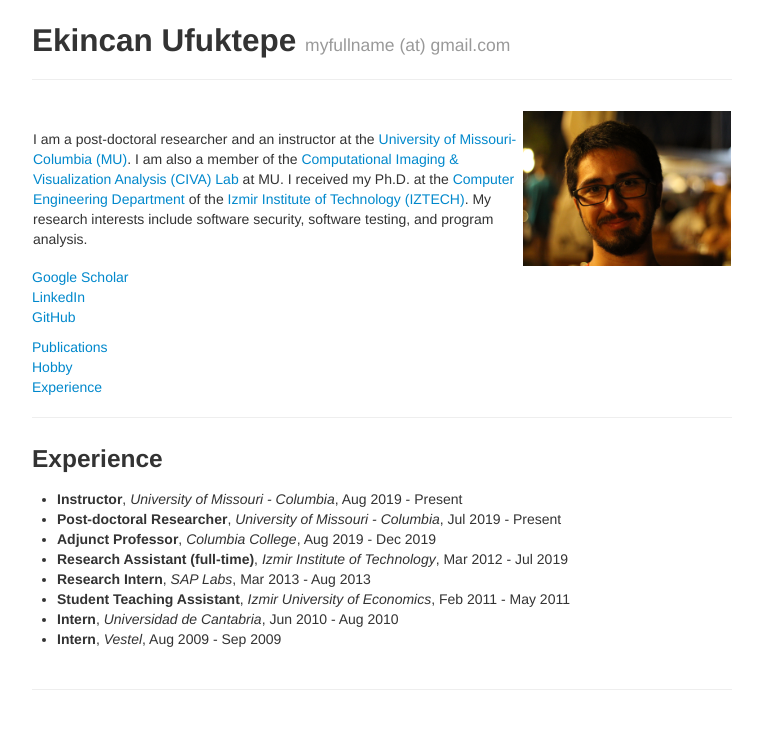
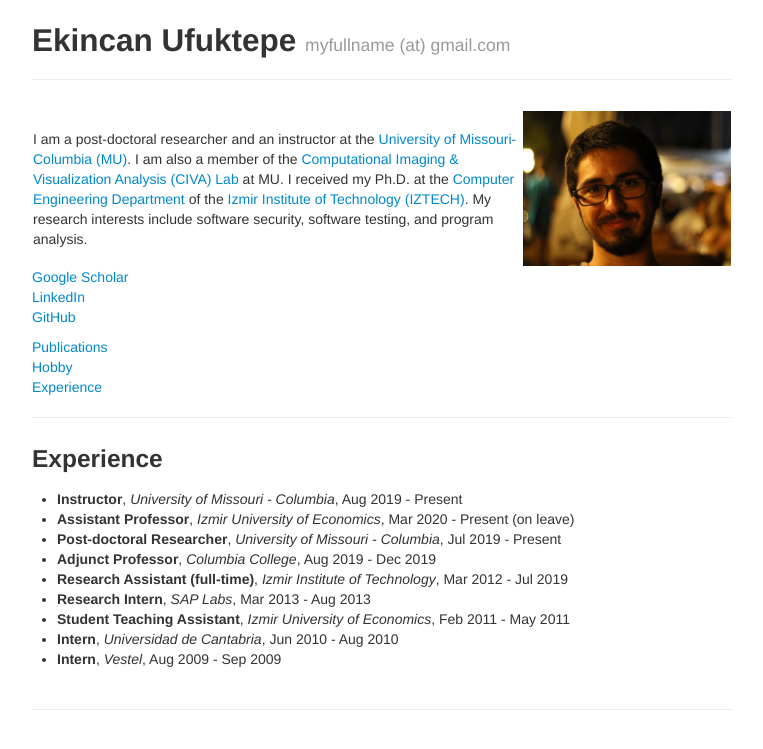
Before and after one commit to ekincanufuktepe/ekincanufuktepe.github.io, a Jekyll site: the page built from experience.md, in a window 1280 px wide. Shown: the top 749 px of the page, without its empty margins (258-1021 px from the left). Built offline with Jekyll 4.4.1, drawn with Linux system fonts in a browser that asks for light colours.

Commit message:
Added missing info in experience section
Added the missing asst. prof, IUE input.

```diff
--- a/experience.md
+++ b/experience.md
@@ -23,6 +23,7 @@ author: Ekincan Ufuktepe
 ### Experience
 
 * **Instructor**, *University of Missouri - Columbia*, Aug 2019 - Present
+* **Assistant Professor**, *Izmir University of Economics*, Mar 2020 - Present (on leave)
 * **Post-doctoral Researcher**, *University of Missouri - Columbia*, Jul 2019 - Present
 * **Adjunct Professor**, *Columbia College*, Aug 2019 - Dec 2019
 * **Research Assistant (full-time)**, *Izmir Institute of Technology*, Mar 2012 - Jul 2019
```
